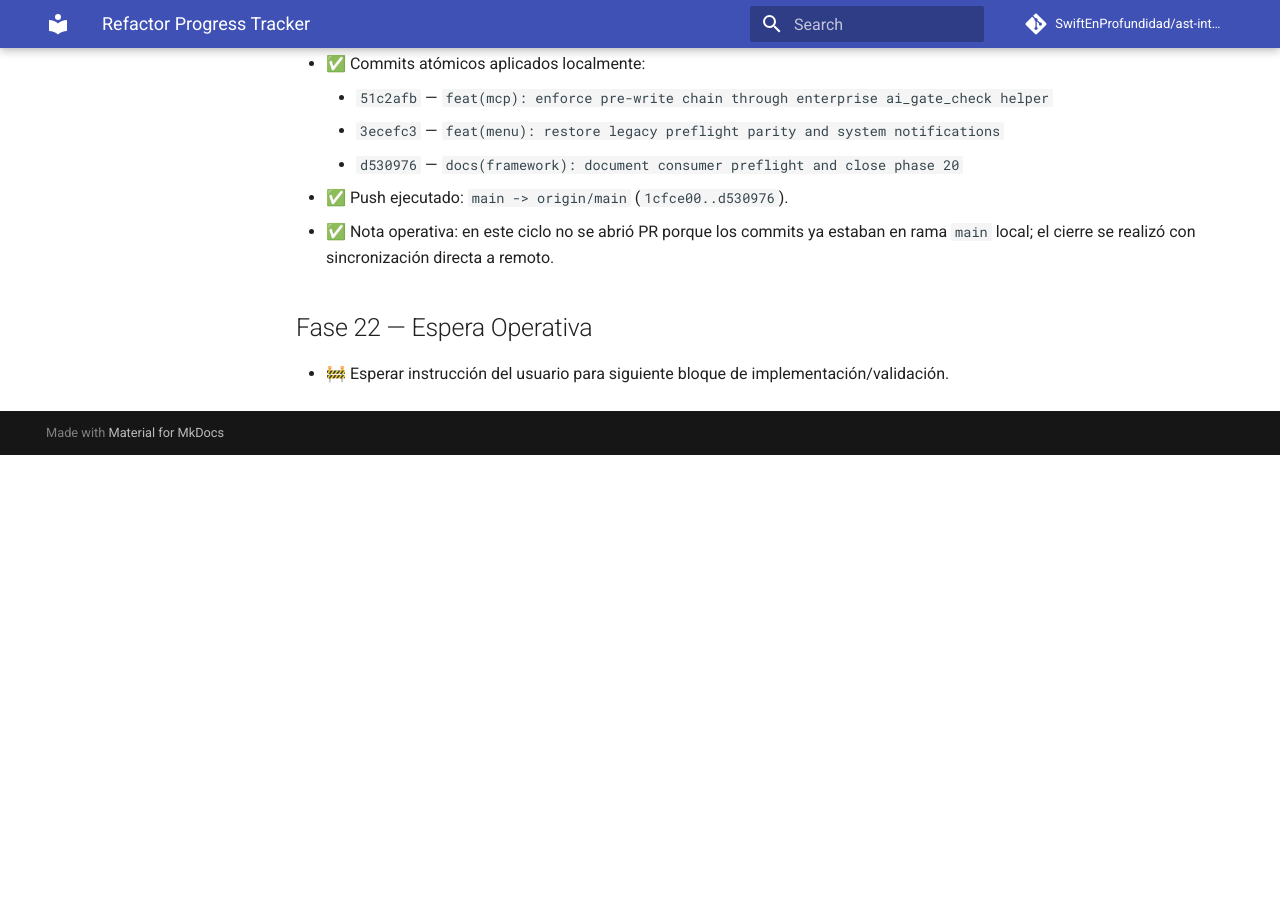
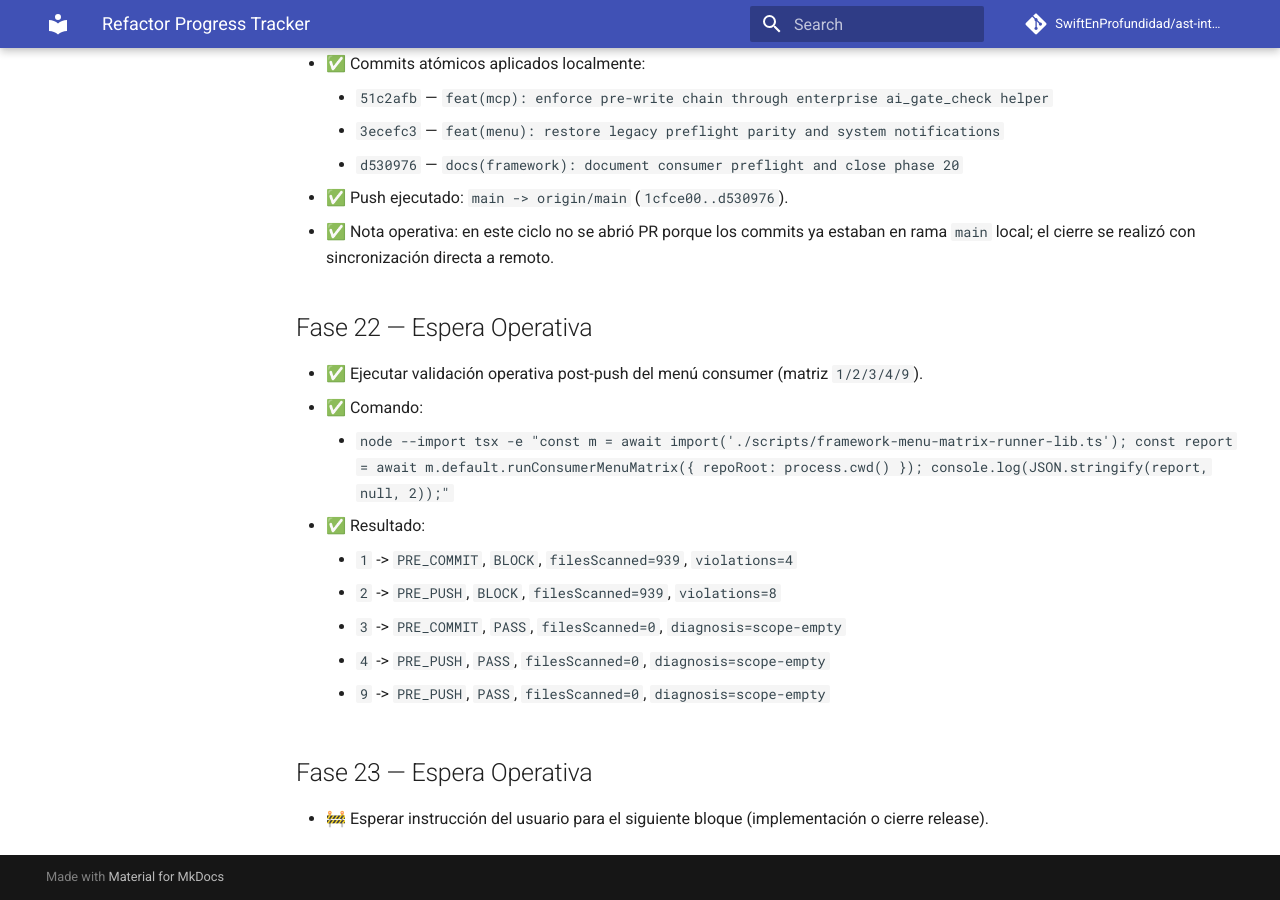
Before and after one commit to SwiftEnProfundidad/ast-intelligence-hooks, an MkDocs documentation site: the page built from docs/REFRACTOR_PROGRESS.md, in a window 1280 px wide and 900 px high, scrolled down 18308 px. Built offline with MkDocs 1.6.1 and Material for MkDocs 9.7.7, drawn with Linux system fonts in a browser that asks for light colours; comment, search, counter and statistics services are not loaded; before the commit the page ends 18763 px from its top, so only the background shows below that.

Commit message:
docs(progress): record post-push matrix validation

```diff
--- a/docs/REFRACTOR_PROGRESS.md
+++ b/docs/REFRACTOR_PROGRESS.md
@@ -460,4 +460,15 @@ Estado operativo del plan activo para restaurar capacidades enterprise sin rompe
   - ✅ Nota operativa: en este ciclo no se abrió PR porque los commits ya estaban en rama `main` local; el cierre se realizó con sincronización directa a remoto.
 
 ## Fase 22 — Espera Operativa
-- 🚧 Esperar instrucción del usuario para siguiente bloque de implementación/validación.
+- ✅ Ejecutar validación operativa post-push del menú consumer (matriz `1/2/3/4/9`).
+  - ✅ Comando:
+    - `node --import tsx -e "const m = await import('./scripts/framework-menu-matrix-runner-lib.ts'); const report = await m.default.runConsumerMenuMatrix({ repoRoot: process.cwd() }); console.log(JSON.stringify(report, null, 2));"`
+  - ✅ Resultado:
+    - `1` -> `PRE_COMMIT`, `BLOCK`, `filesScanned=939`, `violations=4`
+    - `2` -> `PRE_PUSH`, `BLOCK`, `filesScanned=939`, `violations=8`
+    - `3` -> `PRE_COMMIT`, `PASS`, `filesScanned=0`, `diagnosis=scope-empty`
+    - `4` -> `PRE_PUSH`, `PASS`, `filesScanned=0`, `diagnosis=scope-empty`
+    - `9` -> `PRE_PUSH`, `PASS`, `filesScanned=0`, `diagnosis=scope-empty`
+
+## Fase 23 — Espera Operativa
+- 🚧 Esperar instrucción del usuario para el siguiente bloque (implementación o cierre release).
```
